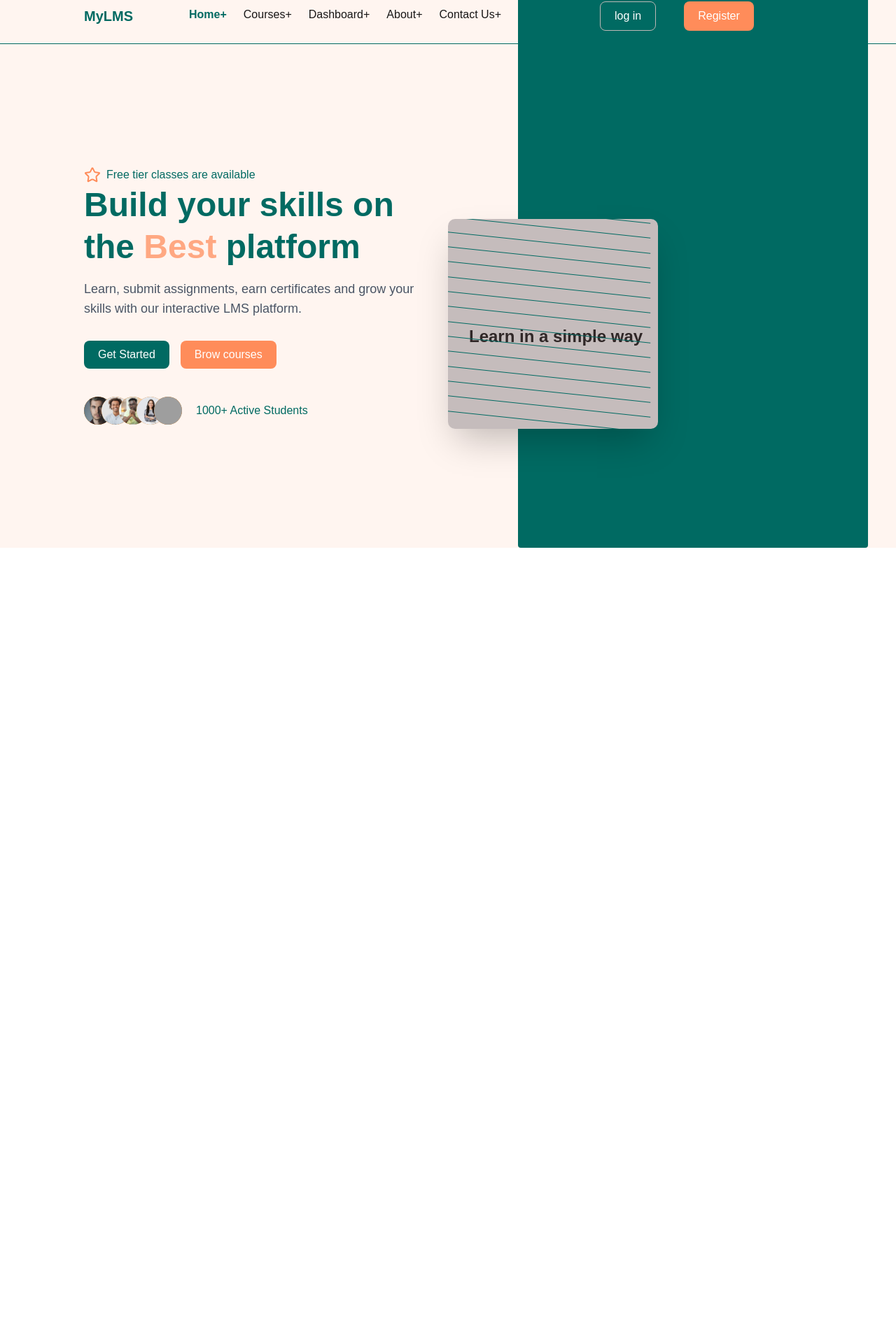
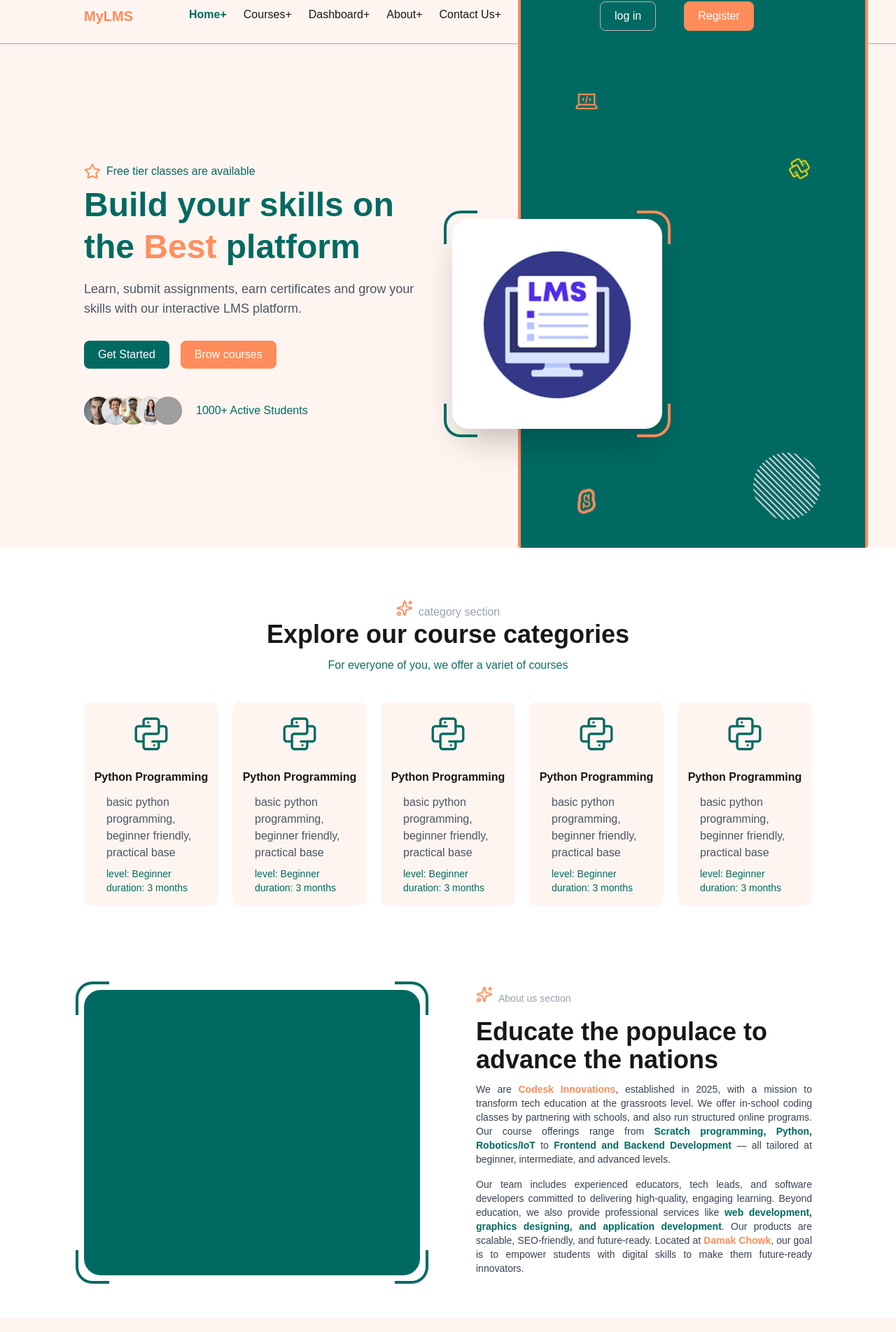
Before and after one commit to AnilHasda/LMS-Frontend, a Next.js app: page / in a window 1280 px wide. Shown: the part 17-1921 px from the top of the page at 70% size. Before the commit the page ends 824 px from the top, so only its background shows below. Built offline with nearby package versions, Linux system fonts and the light colour scheme; grey boxes are pictures that could not be loaded.

Commit message:
add course section,about us and footer section

```diff
--- a/package.json
+++ b/package.json
@@ -13,7 +13,8 @@
     "lucide-react": "^0.525.0",
     "next": "15.3.5",
     "react": "^19.0.0",
-    "react-dom": "^19.0.0"
+    "react-dom": "^19.0.0",
+    "react-icons": "^5.5.0"
   },
   "devDependencies": {
     "@tailwindcss/postcss": "^4",
--- a/src/app/components/HeroSection/HeroSection.css
+++ b/src/app/components/HeroSection/HeroSection.css
@@ -2,22 +2,19 @@
 height:300px;
 width:300px;
 position: absolute;
-background-color: rgb(197, 188, 188);
 top:60%;
 transform:translateY(-50%);
 left:-20%;
-border-radius: 10px;
 }
-.hero-card::before{
-    content:"Learn in a simple way";
+/* .hero-card::before{
+    content:"";
     position: absolute;
+    background-color: #FFF5F0;
     height: 100%;
     width: 100%;
-    left: 60%;
-    top: 100%;
-    transform: translate(-50%,-50%);
     color:rgb(48, 39, 39);
     font-weight:bold;
     font-size: x-large;
     transform-origin: center ;
-}
+    z-index: 5;
+} */
--- a/src/app/components/HeroSection/HeroSection.tsx
+++ b/src/app/components/HeroSection/HeroSection.tsx
@@ -5,19 +5,38 @@ import Link from "next/link";
 import "./HeroSection.css";
 import ButtonWithBg from "../ui/ButtonWithBg";
 import { Star } from "lucide-react";
+import { Arapey } from "next/font/google";
+import { AiOutlinePython } from "react-icons/ai";
+import { TbBrandJavascript } from "react-icons/tb";
+import { SiScratch } from "react-icons/si";
+import { LiaLaptopCodeSolid } from "react-icons/lia";
 const HeroSectionCard = () => {
   return (
     <div
-      className="relative min-h-screen w-[500px] bg-[#006A62] text-white rounded-sm"
+      className="relative min-h-screen w-[500px] bg-[#006A62] text-white rounded-sm border-4 border-[#FF8C5A] border-t-0 border-b-0"
       role="main-card-container"
       aria-label="hero-section-card"
     >
-      <div className="hero-card overflow-hidden flex flex-col gap-5 shadow-2xl">
-        {[...new Array(15)].map((ele: any) => {
+      {/* right section of hero section circle */}
+      <div className="absolute h-24 w-24 rounded-full  right-16 bottom-10 overflow-hidden rotate-45">
+        {[...new Array(23)].map((ele: any) => {
+          return <div className="h-[2px] w-full bg-gray-300 mb-1"></div>;
+        })}
+      </div>
+      <div
+        className="group z-20 hero-card rounded-3xl flex flex-col gap-5 shadow-2xl bg-cover bg-center bg-no-repeat"
+        style={{ backgroundImage: "url('/logo/logo.png')" }}
+      >
+        {/* this is for border  */}
+        <div className="absolute -top-3 -left-3 w-12 h-12 border-l-4 border-t-4  border-l-[#006A62] border-t-[#006A62]  transition-all duration-500 rounded-tl-3xl group-hover:scale-110"></div>
+        <div className="absolute -top-3 -right-3 w-12 h-12 border-r-4 border-t-4  border-r-[#FF8C5A] border-t-[#FF8C5A]  transition-all duration-500 rounded-tr-3xl group-hover:scale-110"></div>
+        <div className="absolute -bottom-3 -left-3 w-12 h-12 border-l-4 border-b-4  border-l-[#006A62] border-b-[#006A62]  transition-all duration-500 rounded-bl-3xl group-hover:scale-110"></div>
+        <div className="absolute -bottom-3 -right-3 w-12 h-12 border-r-4 border-b-4  border-r-[#FF8C5A] border-b-[#FF8C5A]  transition-all duration-500 rounded-br-3xl group-hover:scale-110"></div>
+        {/* {[...new Array(15)].map((ele: any) => {
           return (
-            <div className=" relative w-full h-[15px] bg-[#006A62] rotate-6 -translate-2.5"></div>
+            <div className="relative  z-10 w-full h-[15px] bg-[#006A62] rotate-6 -translate-2.5"></div>
           );
-        })}
+        })} */}
       </div>
     </div>
   );
@@ -85,12 +104,21 @@ export const HeroSection = () => {
           {/* student profile  */}
           <div className="mt-10 h-10 flex">
             <StudentProfile />
-            <span className="pl-40 pt-2 text-[#006A62] ">1000+ Active Students</span>
+            <span className="pl-40 pt-2 text-[#006A62] ">
+              1000+ Active Students
+            </span>
           </div>
         </div>
       </div>
       {/* Image card section*/}
       <div className="absolute right-10 top-0 z-10">
+        {/* icon section */}
+        <div className="absolute text-4xl mx-auto z-10 w-full h-full">
+          <LiaLaptopCodeSolid className="absolute left-20 top-36 text-[#FF8C5A] animate-pulse" />
+          <AiOutlinePython className="absolute top-60 right-20 text-[gold] animate-spin"style={{animationDuration:"5s"}} />
+          <TbBrandJavascript className="absolute text-white bottom-60 right-40 animate-ping" style={{animationDuration:"3s"}}/>
+          <SiScratch className="absolute text-[#FF8C5A] left-20 bottom-10 animate-bounce" />
+        </div>
         <HeroSectionCard />
       </div>
     </section>
--- /dev/null
+++ b/src/app/components/aboutUs/AboutUs.tsx
@@ -0,0 +1,64 @@
+import { Sparkles } from "lucide-react";
+import React from "react";
+
+const AboutUs = () => {
+  return (
+    <div className="h-auto my-5 flex gap-20 px-30 py-10">
+      {/* about us profile section */}
+      <section className="flex-1 flex h-auto ">
+        <div className=" group relative bg-[#006A62] flex-1 rounded-3xl">
+          {/* this is for border  */}
+          <div className="absolute -top-3 -left-3 w-12 h-12 border-l-4 border-t-4  border-l-[#006A62] border-t-[#006A62]  transition-all duration-500 rounded-tl-3xl group-hover:scale-110"></div>
+          <div className="absolute -top-3 -right-3 w-12 h-12 border-r-4 border-t-4  border-r-[#006A62] border-t-[#006A62]  transition-all duration-500 rounded-tr-3xl group-hover:scale-110"></div>
+          <div className="absolute -bottom-3 -left-3 w-12 h-12 border-l-4 border-b-4  border-l-[#006A62] border-b-[#006A62]  transition-all duration-500 rounded-bl-3xl group-hover:scale-110"></div>
+          <div className="absolute -bottom-3 -right-3 w-12 h-12 border-r-4 border-b-4  border-r-[#006A62] border-b-[#006A62]  transition-all duration-500 rounded-br-3xl group-hover:scale-110"></div>
+        </div>
+      </section>
+      {/* about us description section */}
+      <section className="flex-1 text-sm">
+        <div className="flex items-center gap-2">
+          <span className="text-[#FF8C5A] text-sm animate-bounce">
+            <Sparkles />
+          </span>
+          <span className="text-gray-400">About us section</span>
+        </div>
+        <h1 className="font-bold text-4xl pb-3 py-4">
+          Educate the populace to advance the nations
+        </h1>
+        {/* description section */}
+        <div className="flex-1 text-gray-700 space-y-4 text-justify">
+          <p>
+            We are{" "}
+            <strong className="text-[#FF8C5A]">Codesk Innovations</strong>,
+            established in 2025, with a mission to transform tech education at
+            the grassroots level. We offer in-school coding classes by
+            partnering with schools, and also run structured online programs.
+            Our course offerings range from{" "}
+            <strong className="text-[#006A62]">
+              Scratch programming, Python, Robotics/IoT
+            </strong>{" "}
+            to{" "}
+            <strong className="text-[#006A62]">
+              Frontend and Backend Development
+            </strong>{" "}
+            — all tailored at beginner, intermediate, and advanced levels.
+          </p>
+          <p>
+            Our team includes experienced educators, tech leads, and software
+            developers committed to delivering high-quality, engaging learning.
+            Beyond education, we also provide professional services like{" "}
+            <strong className="text-[#006A62]">
+              web development, graphics designing, and application development
+            </strong>
+            . Our products are scalable, SEO-friendly, and future-ready. Located
+            at <strong className="text-[#FF8C5A]">Damak Chowk</strong>, our goal
+            is to empower students with digital skills to make them future-ready
+            innovators.
+          </p>
+        </div>
+      </section>
+    </div>
+  );
+};
+
+export default AboutUs;
--- a/src/app/components/common/Footer.tsx
+++ b/src/app/components/common/Footer.tsx
@@ -0,0 +1,11 @@
+import React from 'react'
+
+const Footer = () => {
+  return (
+    <div className="h-[60px] w-full bg-[#FFF5F0]  flex items-center justify-center">
+      codeskinnovations pvt.ltd. 2025 copyright.
+    </div>
+  )
+}
+
+export default Footer
--- a/src/app/components/common/Header.tsx
+++ b/src/app/components/common/Header.tsx
@@ -20,13 +20,13 @@ const Header = () => {
   const [menuOpen, setMenuOpen] = useState(false);
 
   return (
-    <header className="w-full h-20 z-10 flex justify-between items-center bg-[#FFF5F0] px-30 border-b border-[#006A62]">
+    <header className="w-full h-20 z-10 flex justify-between items-center bg-[#FFF5F0] px-30 border-b border-[#FF8C5A]">
       <nav
         className="flex gap-20"
         role="navigation"
         aria-label="Main Navigation"
       >
-        <Link href="/" className="text-xl font-bold text-[#006A62]">
+        <Link href="/" className="text-xl font-bold text-[#FF8C5A]">
           MyLMS
         </Link>
 
--- a/src/app/components/course/CourseCard.tsx
+++ b/src/app/components/course/CourseCard.tsx
@@ -1,54 +1,35 @@
-import { Star } from "lucide-react";
 import Image from "next/image";
-
 interface CourseCardProps {
-  image: string;
-  title: string;
-  instructor: string;
-  rating: number;
-  price: string;
+  icon: React.ElementType | string;
+  heading: string;
+  level: "Beginner" | "Intermediate" | "Advanced";
+  description: string;
+  duration?: string;
 }
 
-export default function CourseCard({
-  image = "/courses/python.png",
-  title,
-  instructor,
-  rating,
-  price,
-}: CourseCardProps) {
+const CourseCard = ({
+  icon: Icon,
+  heading,
+  level,
+  description,
+  duration = "3 months",
+}: CourseCardProps) => {
   return (
-    <div className="bg-white shadow-lg rounded-xl overflow-hidden hover:shadow-2xl transition duration-300">
-      {/* Image container with relative position and fixed height */}
-      <div className="relative w-full h-44">
-        <Image
-          src={image}
-          alt={title}
-          fill
-          className="object-cover"
-        />
-      </div>
+    <div className="bg-[#FFF5F0] rounded-xl flex flex-col gap-3 py-4 max-w-[230px]">
+      {typeof Icon === "string" ? (
+        <Image src={Icon} alt="course_image" fill className="object-cover" />
+      ) : (
+        <Icon className="text-[#006A62] mx-auto text-6xl" />
+      )}
 
-      <div className="p-4 space-y-2">
-        <h3 className="text-lg font-semibold line-clamp-2">{title}</h3>
-        <p className="text-sm text-gray-500">{instructor}</p>
-
-        <div className="flex items-center gap-1 text-yellow-500 text-sm">
-          {[...Array(5)].map((_, i) => (
-            <Star
-              key={i}
-              className={`h-4 w-4 ${i < rating ? "fill-yellow-500" : "text-gray-300"}`}
-            />
-          ))}
-          <span className="ml-1 text-gray-600 font-medium">{rating}.0</span>
-        </div>
-
-        <div className="flex justify-between items-center pt-2">
-          <span className="text-base font-bold text-gray-900">{price}</span>
-          <button className="text-sm px-3 py-1 bg-blue-600 text-white rounded hover:bg-blue-700 transition">
-            Enroll
-          </button>
-        </div>
+      <h2 className="pt-2 font-bold text-[16px] text-center">{heading}</h2>
+       <div className="px-8">
+      <p className="pb-2 text-gray-600">{description}</p>
+      <p className="text-sm text-[#006A62]">level: {level}</p>
+      <p className="text-sm text-[#006A62]">duration: {duration}</p>
       </div>
     </div>
   );
-}
+};
+
+export default CourseCard;
--- /dev/null
+++ b/src/app/components/course/Courses.tsx
@@ -0,0 +1,43 @@
+import { Quote, Sparkles } from "lucide-react";
+import { AiOutlinePython } from "react-icons/ai";
+import CourseCard from "./CourseCard";
+const Courses = () => {
+  return (
+    <section className="w-full my-20 px-30">
+      {/* intro */}
+      <div className="flex gap-2 justify-center">
+        <span className="text-[#FF8C5A] text-sm animate-bounce">
+          <Sparkles />
+        </span>
+        <span className="text-gray-400">category section</span>
+      </div>
+      {/* main heading */}
+      <h1 className="font-bold text-4xl pb-3 text-center">
+        Explore our course categories
+      </h1>
+      <p className="text-[#006A62] text-center animate-pulse">
+        {/* <span>
+          <Quote />
+        </span> */}
+        For everyone of you, we offer a variet of courses
+        {/* <span>
+          <Quote />
+        </span> */}
+      </p>
+      {/* course card section */}
+      <div className="flex gap-5 mt-10">
+        {[...new Array(5)].map((ele: any, index: number) => {
+          return (
+            <CourseCard
+              icon={AiOutlinePython}
+              heading="Python Programming"
+              level="Beginner"
+              description="basic python programming, beginner friendly, practical base"
+            />
+          );
+        })}
+      </div>
+    </section>
+  );
+};
+export default Courses;
--- a/src/app/layout.tsx
+++ b/src/app/layout.tsx
@@ -2,6 +2,7 @@ import type { Metadata } from "next";
 import { Geist, Geist_Mono } from "next/font/google";
 import "./globals.css";
 import Header from "./components/common/Header";
+import Footer from "./components/common/Footer";
 
 const geistSans = Geist({
   variable: "--font-geist-sans",
@@ -30,6 +31,7 @@ export default function RootLayout({
       >
         <Header />
         {children}
+        <Footer />
       </body>
     </html>
   );
--- a/src/app/page.tsx
+++ b/src/app/page.tsx
@@ -1,20 +1,17 @@
 import CourseCard from "./components/course/CourseCard";
 import { HeroSection } from "./components/HeroSection/HeroSection";
+import Courses from "./components/course/Courses";
+import AboutUs from "./components/aboutUs/AboutUs";
 
 const Home = () => {
   return (
-    <div className="text-red-700">
+    <div>
       {/* Course section */}
       <HeroSection />
-      <section className="grid grid-cols-[repeat(auto-fit,_minmax(250px,_1fr))] gap-6 px-36">
-        {new Array(5).fill(0).map((ele, index) => {
-          return (
-            <div key={index}>
-              {/* course card will be come here */}
-            </div>
-          );
-        })}
+      <section>
+        <Courses/>
       </section>
+      <AboutUs />
     </div>
   );
 };
```
Also changed, not shown: public/logo/logo.png (added), 1 other file (tests, documents, lock files or other folders).
